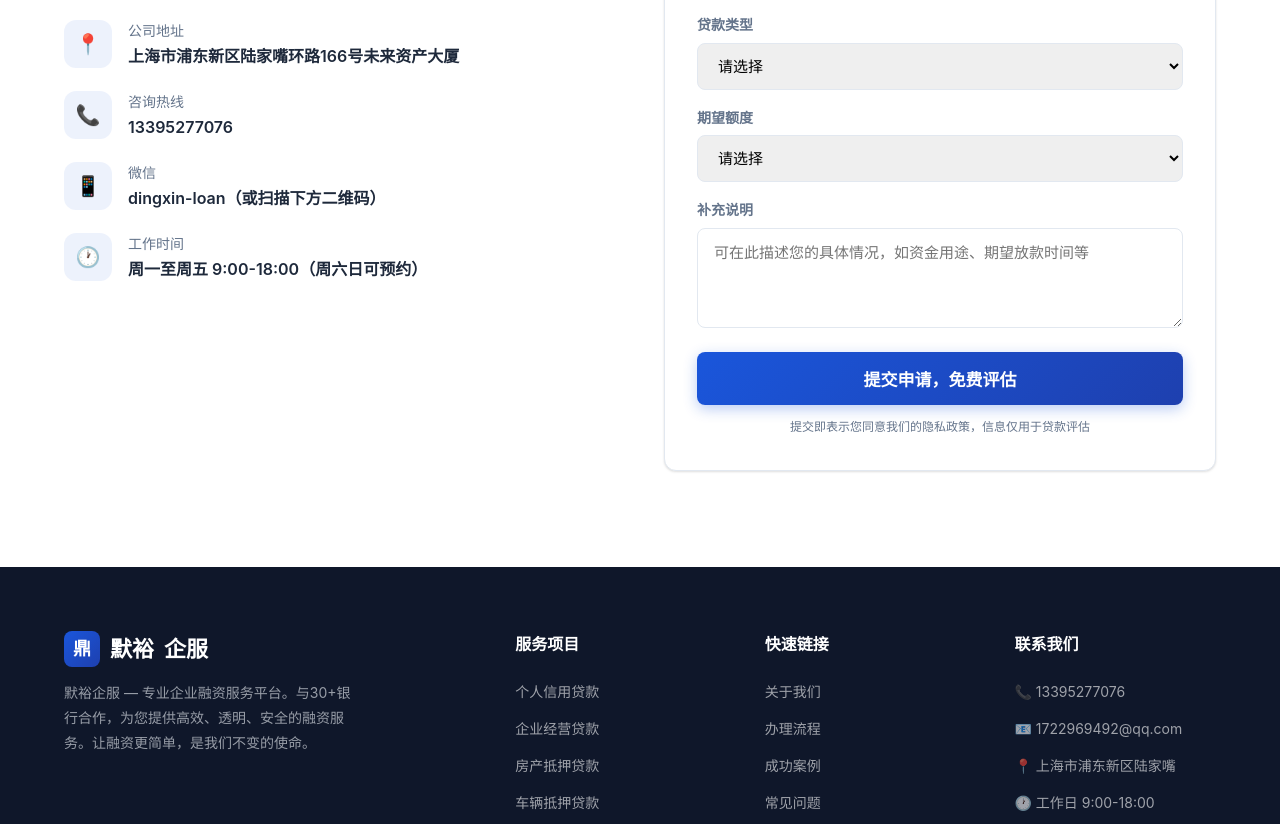
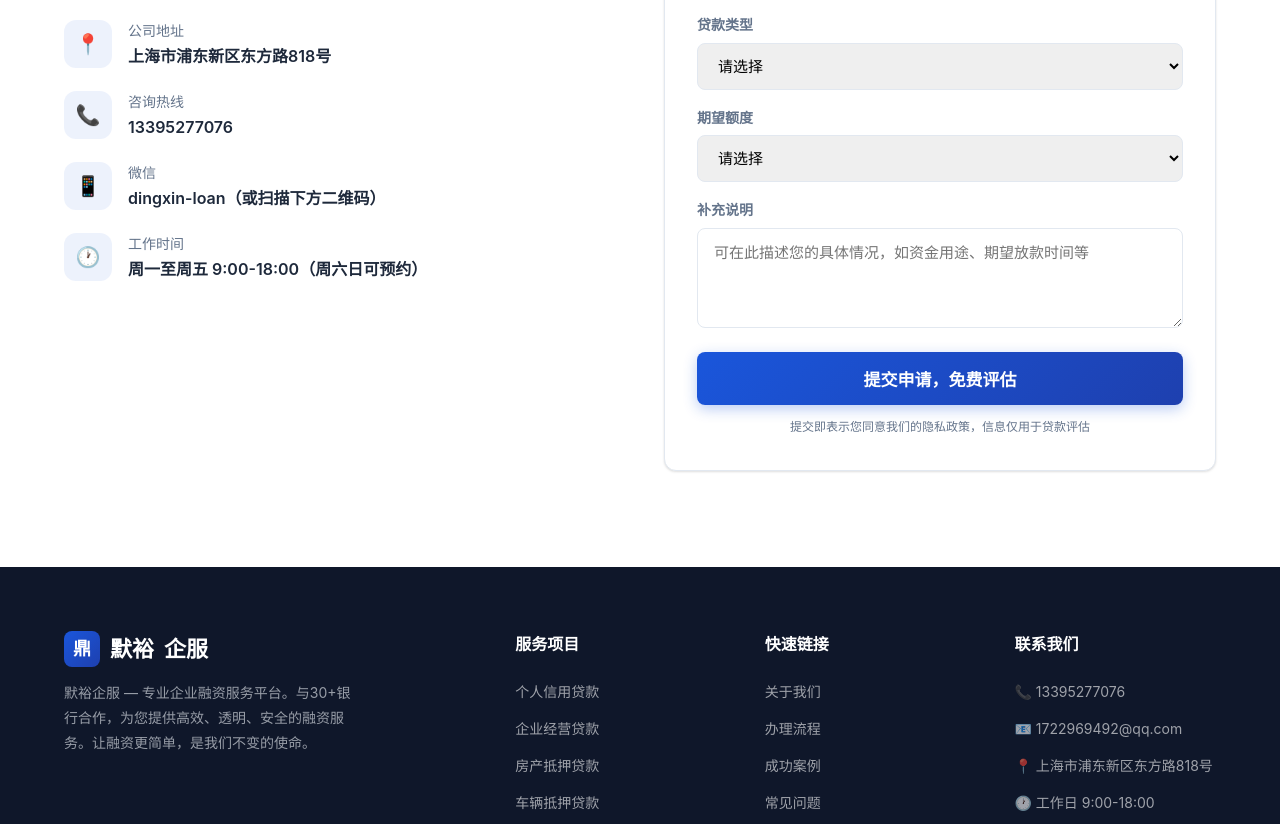
Before and after one commit to 1722969492/dingxin-loan, a plain HTML site: page index.html in a window 1280 px wide. Shown: the part 6809-7633 px from the top of the page. Drawn offline with Linux system fonts and the light colour scheme.

Commit message:
更新地址: 东方路818号

```diff
--- a/index.html
+++ b/index.html
@@ -682,7 +682,7 @@
                         <div class="icon">📍</div>
                         <div>
                             <h4>公司地址</h4>
-                            <p>上海市浦东新区陆家嘴环路166号未来资产大厦</p>
+                            <p>上海市浦东新区东方路818号</p>
                         </div>
                     </div>
                     <div class="contact-item">
@@ -800,7 +800,7 @@
                 <ul>
                     <li><a href="tel:13395277076">📞 13395277076</a></li>
                     <li><a href="#">📧 1722969492@qq.com</a></li>
-                    <li><a href="#">📍 上海市浦东新区陆家嘴</a></li>
+                    <li><a href="#">📍 上海市浦东新区东方路818号</a></li>
                     <li><a href="#">🕐 工作日 9:00-18:00</a></li>
                 </ul>
             </div>
```
